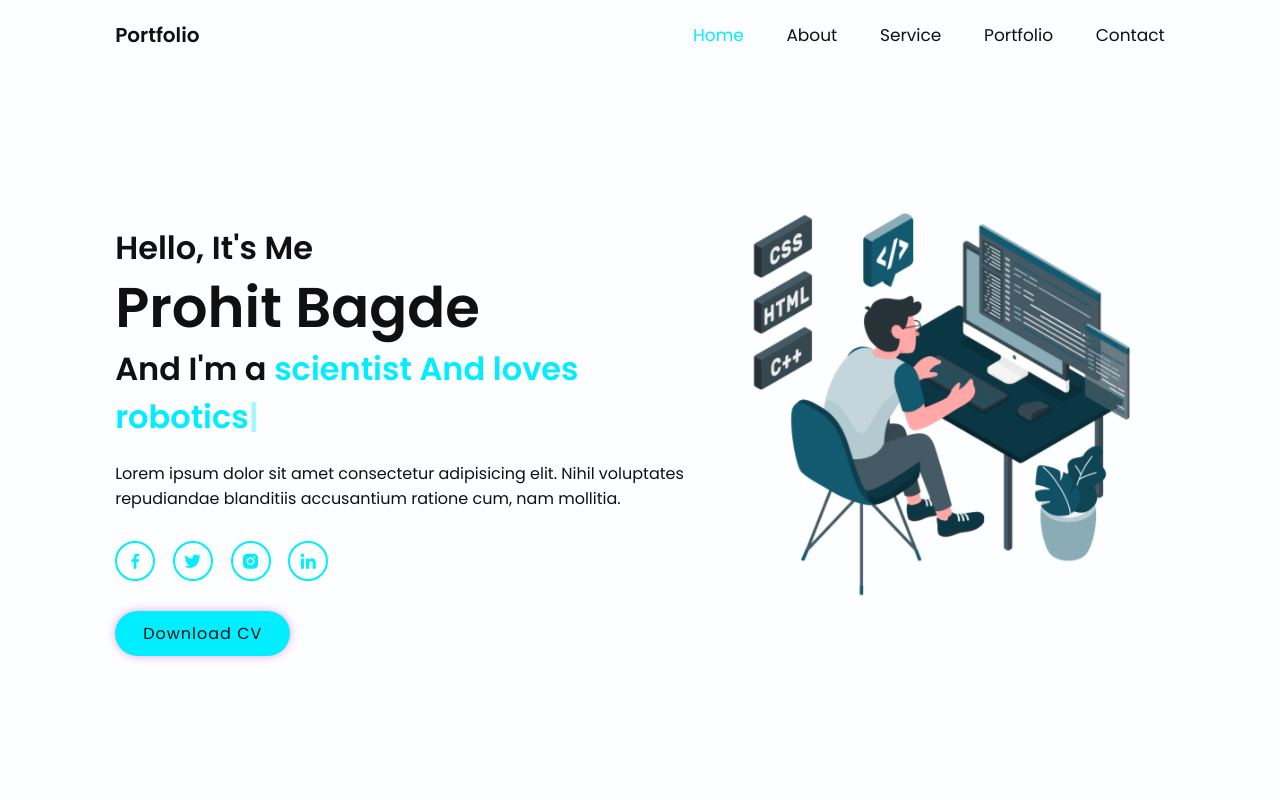
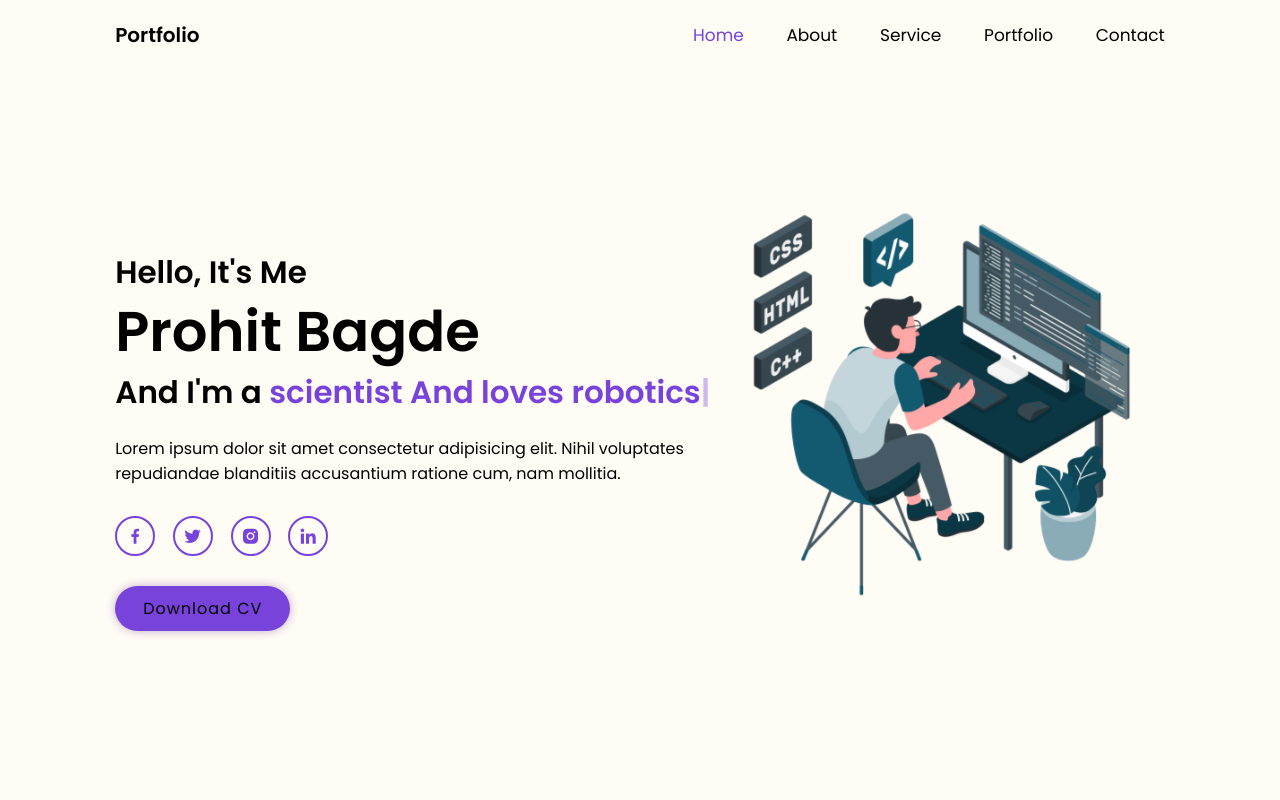
Before and after one commit to Mahaksh27/mahaksh-Portfolio, a plain HTML site: page index.html in a window 1280 px wide. Shown: the top 800 px of the page. Drawn offline with nearby package versions, Linux system fonts and the light colour scheme; a web font is replaced by a local one.

Commit message:
portfolio

```diff
--- a/index.html
+++ b/index.html
@@ -103,7 +103,7 @@
 
     <!-- portfolio section design  -->
     <section class="portfolio" id="portfolio">
-        <h2 class="heading">Latest <span>Projet</span></h2>
+        <h2 class="heading">Latest <span>Projects</span></h2>
         <div class="portfolio-container">
 
             <div class="portfolio-box">
@@ -192,7 +192,7 @@
 
 
     <!-- Scoll revral -->
-    <script src="https://unpkg.com/scrollreveal"></script>
+    <!-- <script src="https://unpkg.com/scrollreveal"></script> -->
 
     <!-- Typed Js  -->
     <script src="https://unpkg.com/typed.js@2.1.0/dist/typed.umd.js"></script>
--- a/script.js
+++ b/script.js
@@ -40,17 +40,17 @@ window.onscroll = () => {
 
 
 // Scorll Revral
-ScrollReveal({
+// ScrollReveal({
     // reset: true,
-    distance: '80px',
-    duration: 2000,
-    delay: 200
-});
+//     distance: '80px',
+//     duration: 2000,
+//     delay: 200
+// });
 
-ScrollReveal().reveal('.home-content, .heading', { origin: 'top' });
-ScrollReveal().reveal('.home-img, .services-container, .portfolio-box, .contact form', { origin: 'bottom' });
-ScrollReveal().reveal('.home-content h1, .about-img', { origin: 'left' });
-ScrollReveal().reveal('.home-content p, .about-content', { origin: 'right' });
+// ScrollReveal().reveal('.home-content', { origin: 'top' });
+// ScrollReveal().reveal('.home-img, .services-container, .portfolio-box, .contact form', { origin: 'bottom' });
+// ScrollReveal().reveal('.home-content h1, .about-img', { origin: 'left' });
+// ScrollReveal().reveal('.home-content p, .about-content', { origin: 'right' });
 
 
 //scientist And loves robotics
--- a/style.css
+++ b/style.css
@@ -12,10 +12,10 @@
 }
 
 :root {
-    --bg-color: #fdfeff;
-    --second-bg-color: #dfa8df;
-    --text-color: #111010;
-    --main-color: #0ef;
+    --bg-color: #FFFBF5;
+    --second-bg-color: #C3ACD0;
+    --text-color: #050000;
+    --main-color: #7743DB;
 
 }
 
@@ -104,8 +104,8 @@ section {
 }
 
 .home-content h3 {
-    font-size: 3.2rem;
-    font-weight: 700;
+    font-size: 3.1rem;
+    font-weight: 600;
 
 }
 
```
